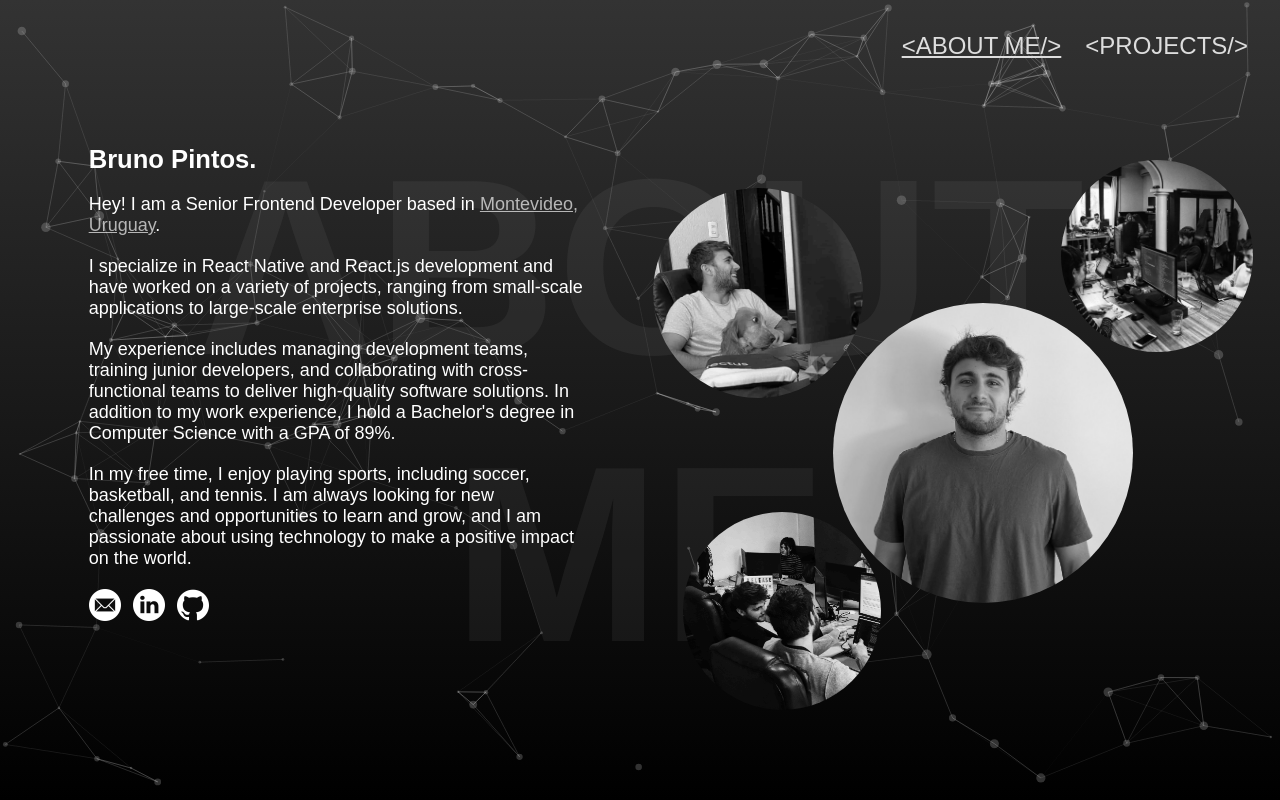
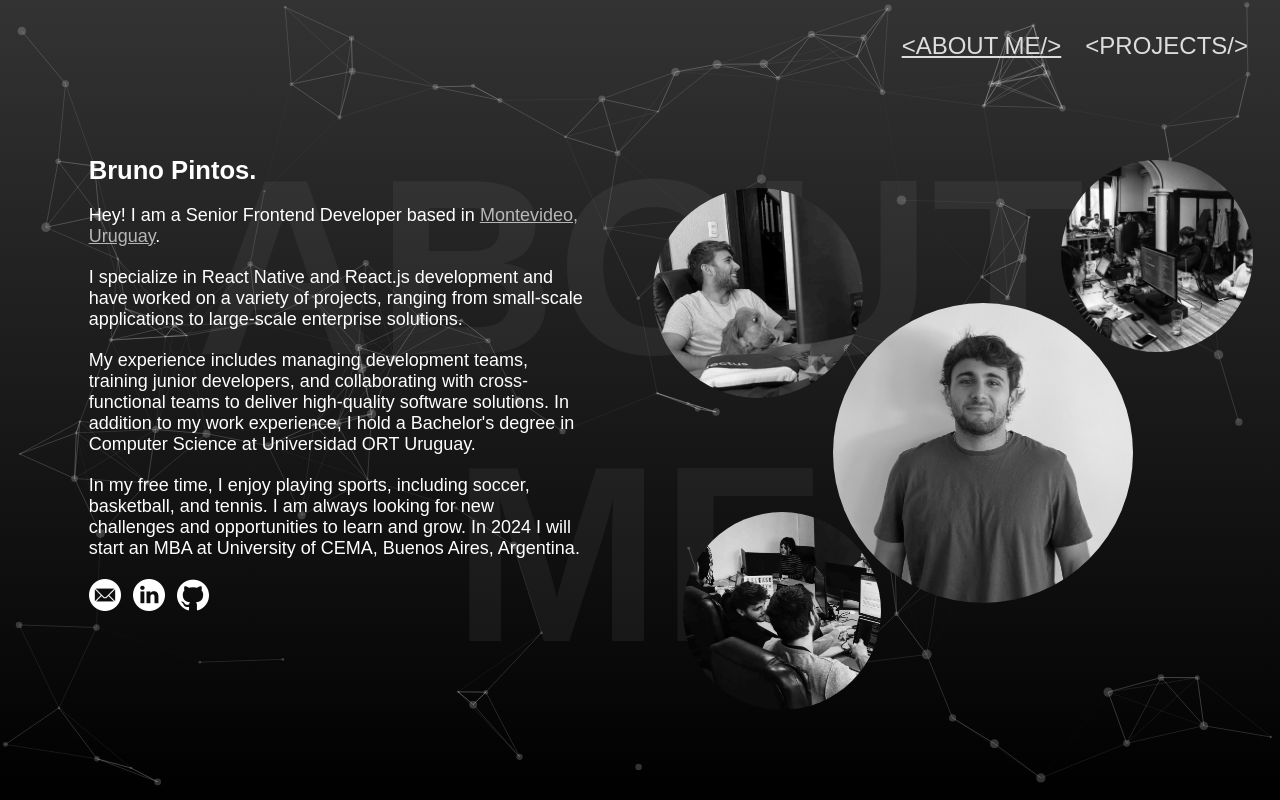
Before and after one commit to brunopintos/brunopintos-website-v2, a React (Create React App) app: page / in a window 1280 px wide. Built offline with nearby package versions, Linux system fonts and the light colour scheme; a web font is replaced by a local one.

Commit message:
updated about

```diff
--- a/src/screens/about/index.jsx
+++ b/src/screens/about/index.jsx
@@ -52,13 +52,14 @@ const About = () => (
           My experience includes managing development teams, training junior
           developers, and collaborating with cross-functional teams to deliver
           high-quality software solutions. In addition to my work experience, I
-          hold a Bachelor's degree in Computer Science with a GPA of 89%.
+          hold a Bachelor's degree in Computer Science at Universidad ORT
+          Uruguay.
         </p>
         <p className="about-paragraph" style={Typography.styles.modalParagraph}>
           In my free time, I enjoy playing sports, including soccer, basketball,
           and tennis. I am always looking for new challenges and opportunities
-          to learn and grow, and I am passionate about using technology to make
-          a positive impact on the world.
+          to learn and grow. In 2024 I will start an MBA at University of CEMA,
+          Buenos Aires, Argentina.
         </p>
         <div className="about-social">
           <a
```
